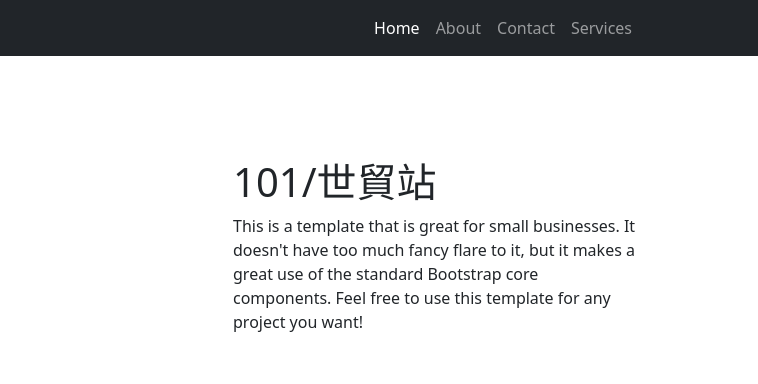
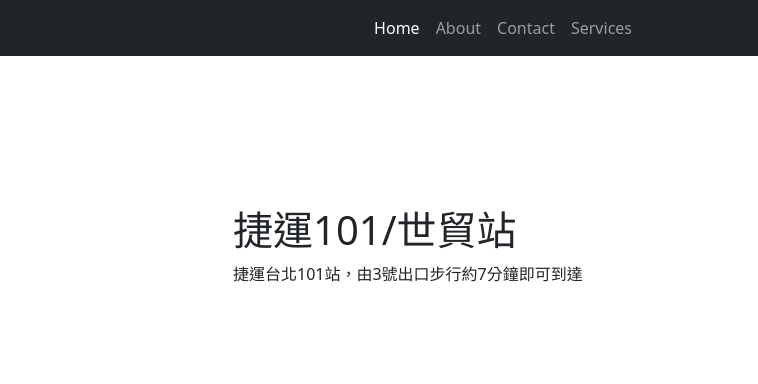
Before and after one commit to Mutal2001/Route-Vermecelli, a plain HTML site: page index.html in a window 1280 px wide. Shown: the top 384 px of the page, 522-1280 px from the left. Drawn offline with nearby package versions, Linux system fonts and the light colour scheme.

Commit message:
Update index.html

```diff
--- a/index.html
+++ b/index.html
@@ -33,8 +33,8 @@
             <div class="row gx-4 gx-lg-5 align-items-center my-5">
                 <div class="col-lg-7"><img class="img-fluid rounded mb-4 mb-lg-0" src="https://lh3.googleusercontent.com/proxy/hHK7h-oPcVEdv4jyXuIXuKzpcPBYvOZRNH6CPWHBziR1mnk57dXVEkuf60ww3YH0X-QL_8u5ttcjZb1uRP-0SLHvTuMbrAqjg7M" alt="..." /></div>
                 <div class="col-lg-5">
-                    <h1 class="font-weight-light">101/世貿站</h1>
-                    <p>This is a template that is great for small businesses. It doesn't have too much fancy flare to it, but it makes a great use of the standard Bootstrap core components. Feel free to use this template for any project you want!</p>
+                    <h1 class="font-weight-light">捷運101/世貿站</h1>
+                    <p>捷運台北101站，由3號出口步行約7分鐘即可到達</p>
                 </div>
             </div>
             <!-- Call to Action-->
```
